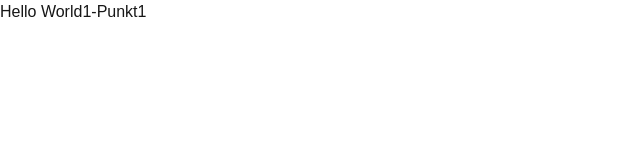
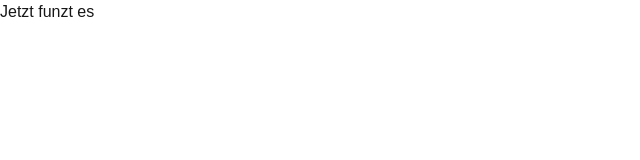
Before and after one commit to hdscr/lastcall-web, a Next.js app: page / in a window 1280 px wide. Shown: the top 160 px of the page, without its empty margins (0-640 px from the left). Built offline with nearby package versions, Linux system fonts and the light colour scheme.

Commit message:
feat(home): change headline to Jetzt funzt es

```diff
--- a/app/page.tsx
+++ b/app/page.tsx
@@ -1,3 +1,3 @@
 export default function Home() {
-  return <h1>Hello World1-Punkt1</h1>;
+  return <h1>Jetzt funzt es</h1>;
 }
```
